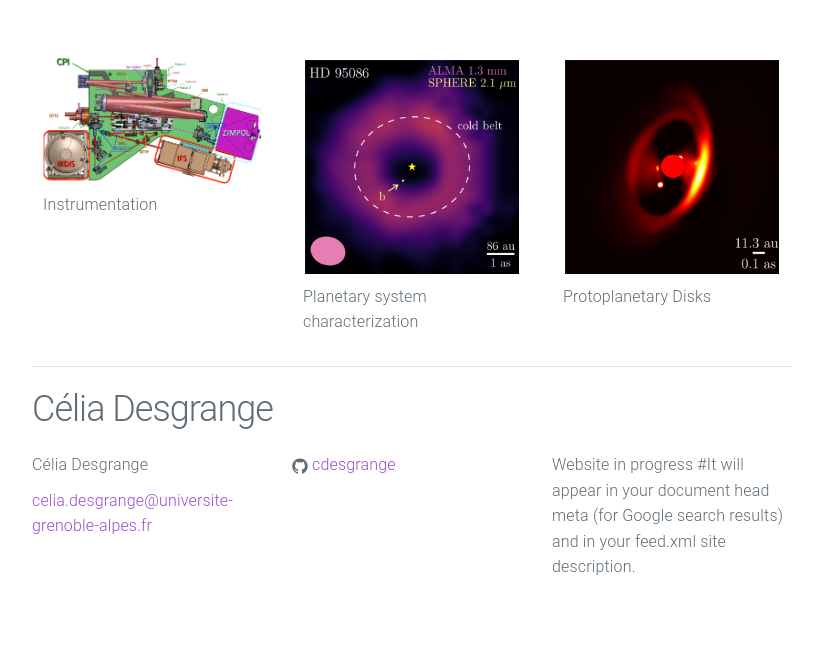
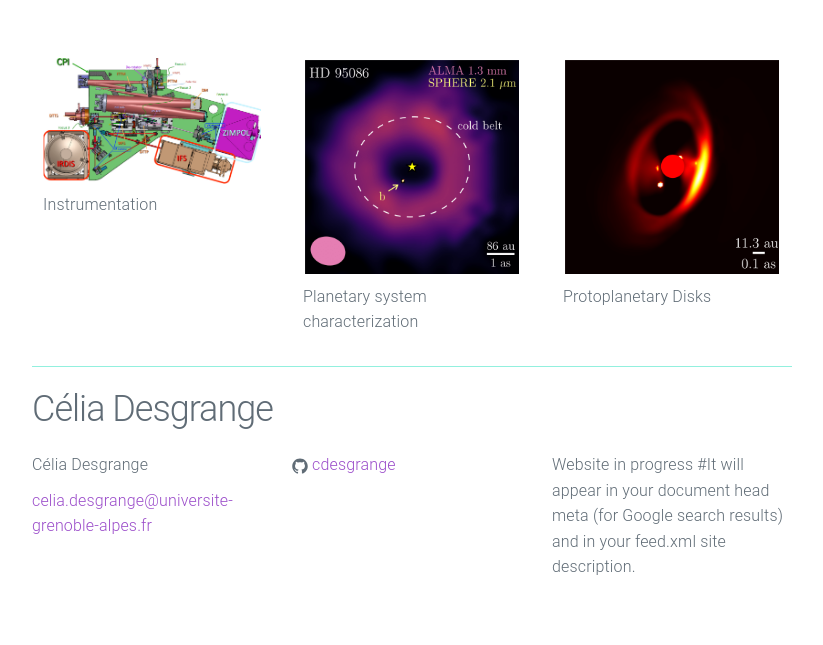
Before and after one commit to cdesgrange/cdesgrange.github.io, a Jekyll site: the page built from index.html, in a window 1280 px wide. Shown: the part 349-994 px from the top of the page, without its empty margins (228-1051 px from the left). Built offline with Jekyll 4.4.1, drawn with Linux system fonts in a browser that asks for light colours.

Commit message:
Update main.scss

```diff
--- a/css/main.scss
+++ b/css/main.scss
@@ -3,7 +3,7 @@
 ---
 @charset "utf-8";
 
-$grey-color:       #828282;
+$grey-color:       #16A085;
 $grey-color-light: lighten($grey-color, 40%);
 $grey-color-dark:  darken($grey-color, 25%);
 
```
